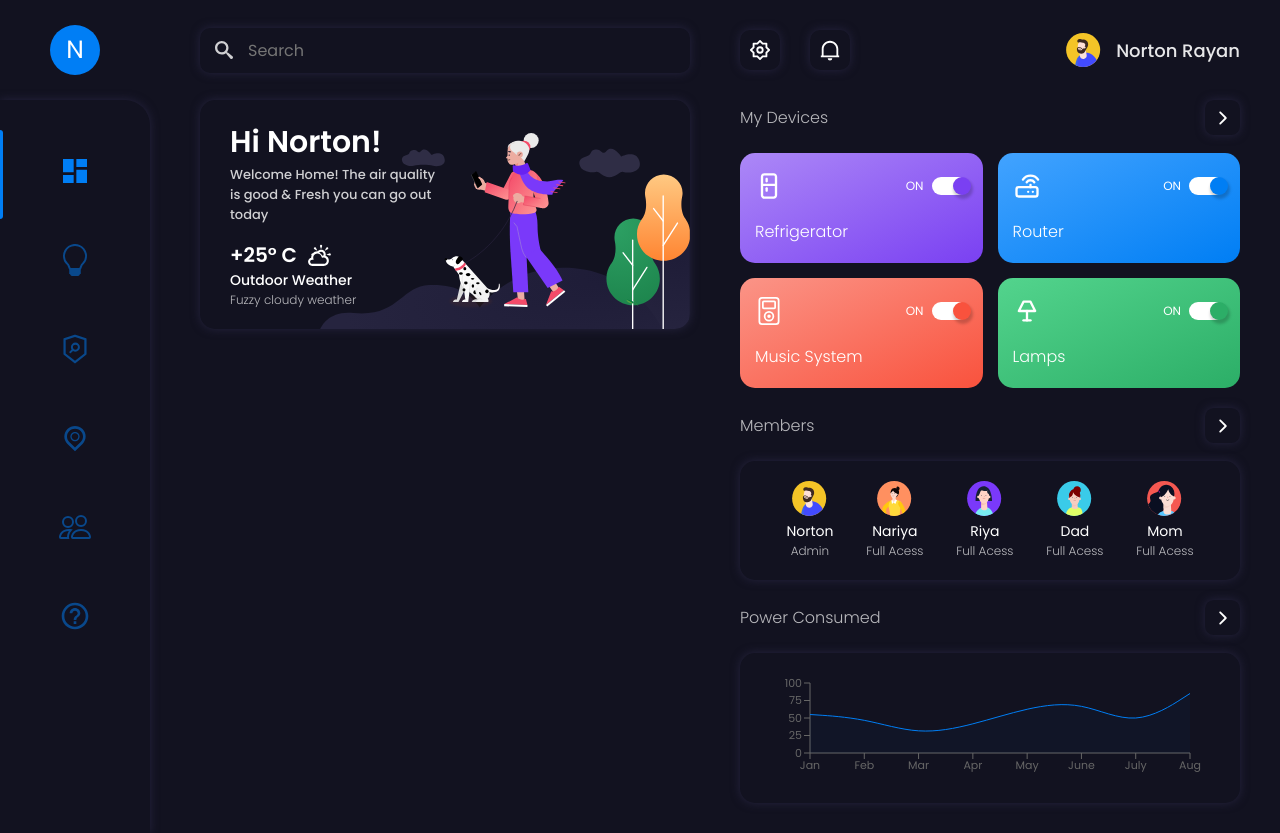
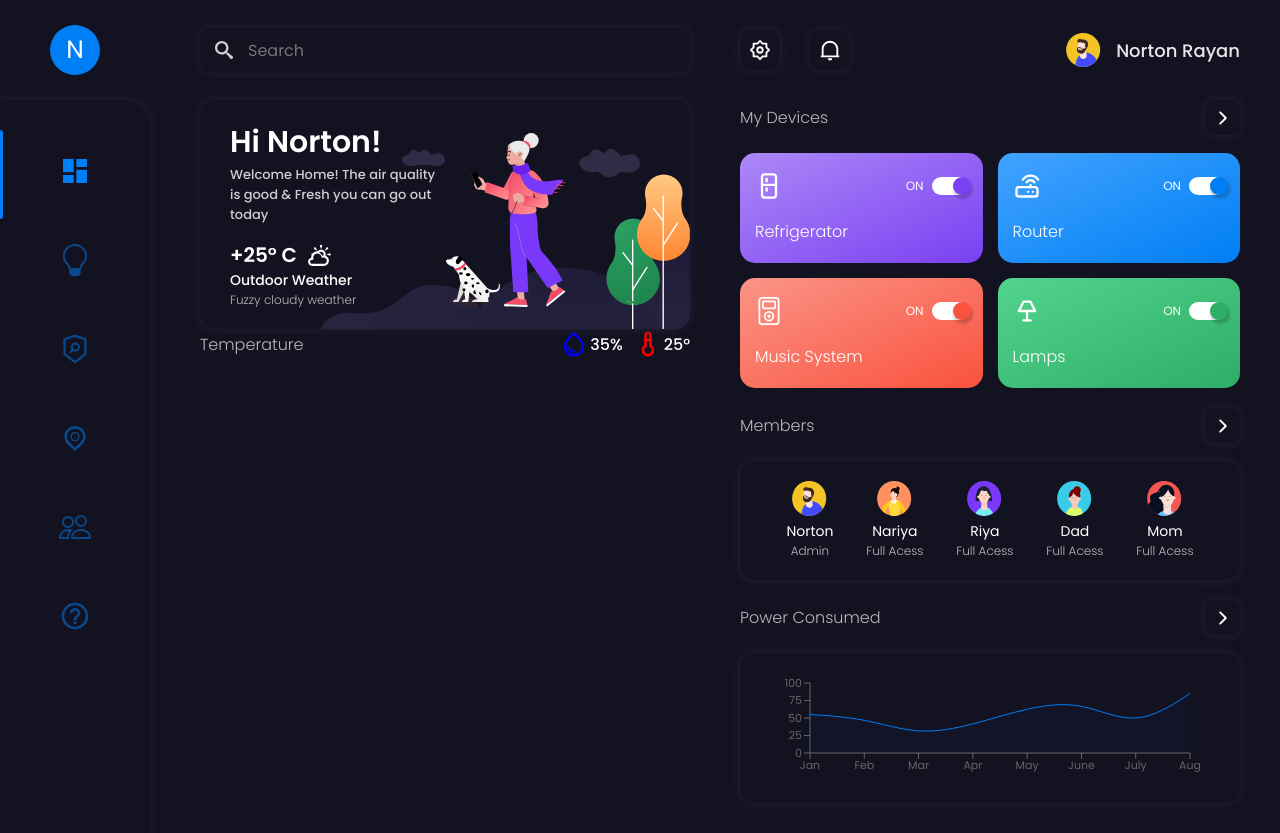
Before and after one commit to NRayan/SmartHomeDashboard, a React (Vite) app: page / in a window 1280 px wide. Built offline with nearby package versions, Linux system fonts and the light colour scheme.

Commit message:
feat: temperature init

```diff
--- a/src/components/index.tsx
+++ b/src/components/index.tsx
@@ -14,3 +14,4 @@ export { SearchBar } from "./searchBar";
 export { Switch } from "./switch";
 export { Toolbar } from "./toolbar";
 export { Weather } from "./weather";
+export { Temperature } from "./temperature";
--- a/src/components/main/index.tsx
+++ b/src/components/main/index.tsx
@@ -1,3 +1,4 @@
+import { Temperature } from "../temperature";
 import { Weather } from "../weather";
 import { Container } from "./styles";
 
@@ -10,6 +11,7 @@ export function Main({ gridArea }: props) {
 	return (
 		<Container gridArea={gridArea}>
 			<Weather />
+			<Temperature />
 		</Container>
 	);
 }
--- a/src/components/main/styles.ts
+++ b/src/components/main/styles.ts
@@ -4,7 +4,7 @@ type props = {
     gridArea: string;
 }
 
-export const Container = styled.section<props>`
+export const Container = styled.main<props>`
 display: flex;
 flex-direction: column;
 flex: 1;
--- /dev/null
+++ b/src/components/temperature/index.tsx
@@ -0,0 +1,28 @@
+import React from "react";
+import { MdOutlineWaterDrop } from "react-icons/md";
+import { TbTemperature } from "react-icons/tb";
+import { SectionTitle, SectionTitleContainer } from "../../styles";
+import { Container, TemperatureIconContainer, TemperatureIconsContainer, Value } from "./styles";
+
+export function Temperature() {
+	return (
+		<Container>
+			<SectionTitleContainer>
+				<SectionTitle>Temperature</SectionTitle>
+
+				<TemperatureIconsContainer>
+					<TemperatureIconContainer>
+						<MdOutlineWaterDrop size="3rem" color="blue" />
+						<Value>35%</Value>
+					</TemperatureIconContainer>
+
+					<TemperatureIconContainer>
+						<TbTemperature size="3rem" color="red" />
+						<Value>25°</Value>
+					</TemperatureIconContainer>
+
+				</TemperatureIconsContainer>
+			</SectionTitleContainer>
+		</Container>
+	);
+}
--- /dev/null
+++ b/src/components/temperature/styles.ts
@@ -0,0 +1,23 @@
+import styled from "styled-components";
+
+export const Container = styled.div`
+flex: 1;
+`;
+
+export const TemperatureIconsContainer = styled.div`
+    flex-direction: row;
+    column-gap: 1rem;
+    align-items: center;
+`;
+
+export const TemperatureIconContainer = styled.div`
+    flex-direction: row;
+    column-gap: .1rem;
+    align-items: center;
+`;
+
+export const Value = styled.p`
+    font-size: 1.6rem;
+    font-weight: 500;
+    color: ${({ theme }) => theme.colors.text};
+`;
```
